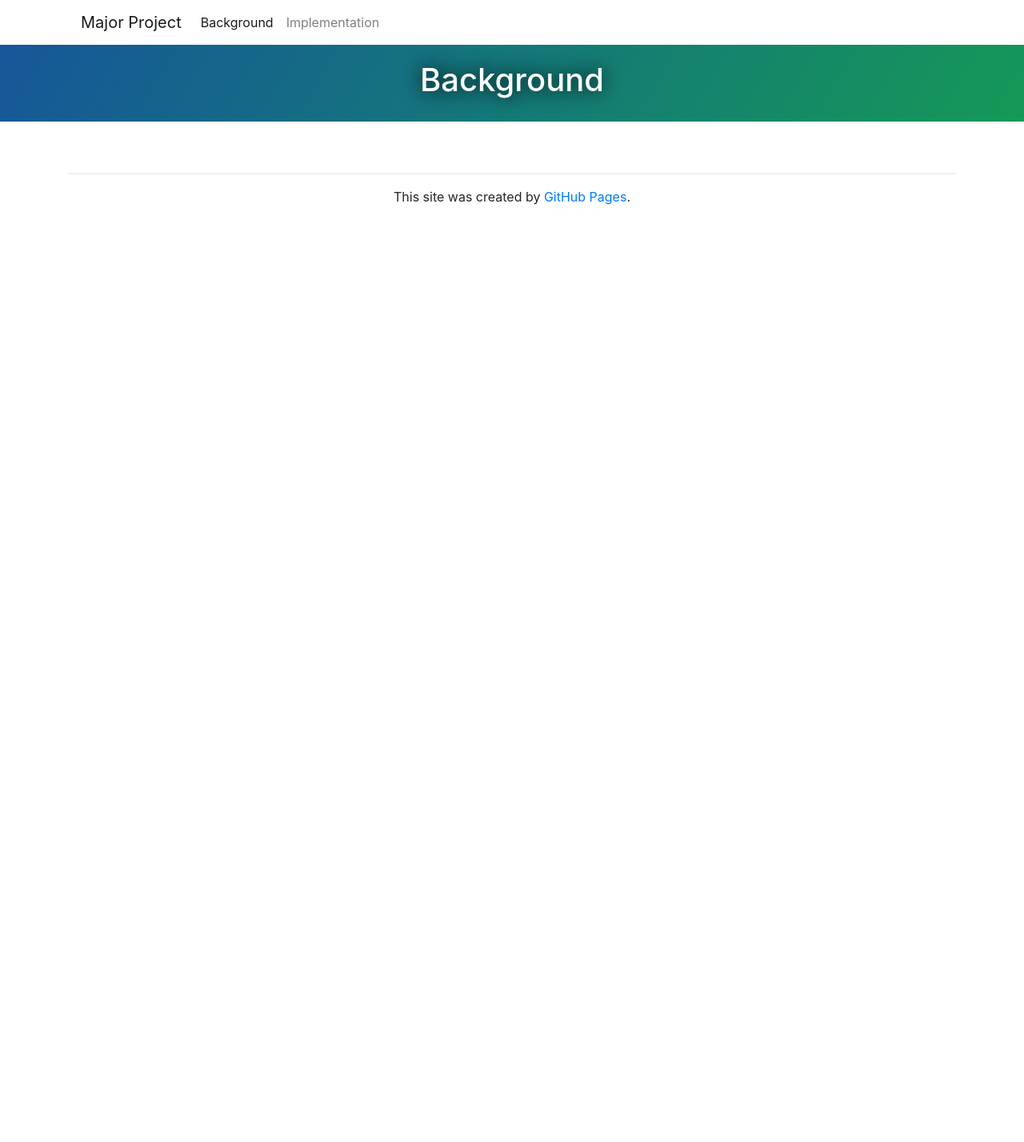
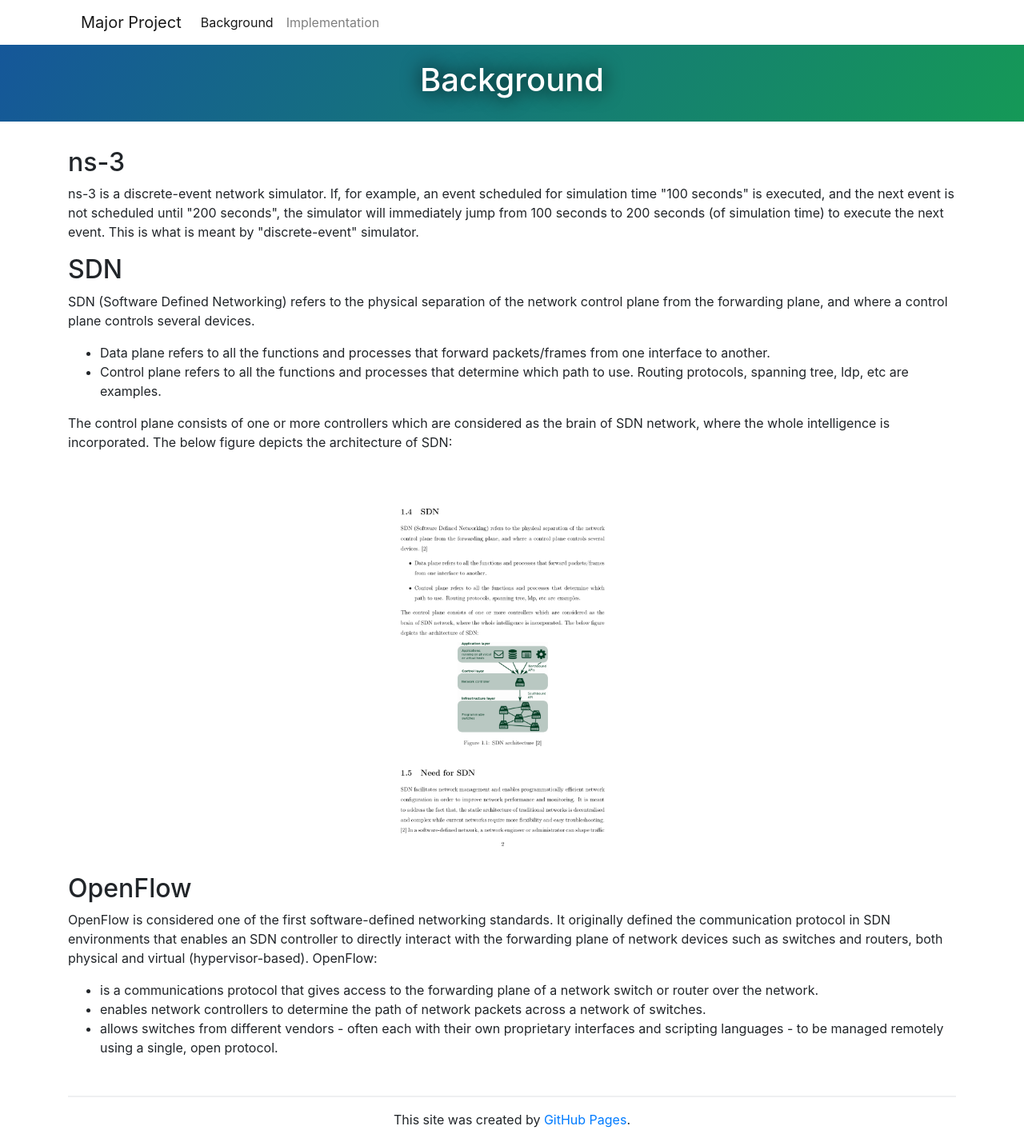
Before and after one commit to joe019/Extending-SDN-functionalities-of-ns-3, a Jekyll site: the page built from docs/background.md, in a window 1280 px wide. Shown: the whole page at 80% size. Built offline with Jekyll 4.4.1, drawn with Linux system fonts in a browser that asks for light colours; nearby versions of some CDN libraries; before the commit the page ends 900 px from its top, so only the background shows below that.

Commit message:
added background

```diff
--- a/docs/background.md
+++ b/docs/background.md
@@ -3,20 +3,29 @@ title: Background
 layout: default
 ---
 
-<!-- <div class="row content-row">
-<div class="col-12 col-sm-4">
-    <img src="{{ site.baseurl }}/images/bio.jpg">
+<h2>ns-3</h2>
+<p> ns-3 is a discrete-event network simulator. If, for example, an event scheduled for simulation time "100 seconds" is executed, and the next event is not scheduled until "200 seconds", the simulator will immediately jump from 100 seconds to 200 seconds (of simulation time) to execute the next event. This is what is meant by "discrete-event" simulator. </p>
+
+<h2>SDN</h2>
+<p>SDN (Software Defined Networking) refers to the physical separation of the network control plane from the forwarding plane, and where a control plane controls several devices.
+<ul>
+	<li>Data plane refers to all the functions and processes that forward packets/frames from one interface to another.</li>
+	<li>Control plane refers to all the functions and processes that determine which path to use. Routing protocols, spanning tree, ldp, etc are examples.</li>
+</ul>
+The control plane consists of one or more controllers which are considered as the brain of SDN network, where the whole intelligence is incorporated. The below figure depicts the architecture of SDN:</p>
+<div class="row content-row">
+	<div class="col-12 col-sm-4"></div>
+	<div class="col-12 col-sm-4">
+	    <img src="{{ site.baseurl }}/images/sdnArch.png">
+	</div>
+	<div class="col-12 col-sm-4"></div>
 </div>
-<div class="col-12 col-sm-8">
-    <p>I am a senior at Stanford University pursuing a computer science degree with a focus on artificial intelligence and machine learning. Currently, I am working with <a href="http://cs.stanford.edu/~ermon/">Professor Stefano Ermon</a> to research how satellite imagery can be used to predict economic and environmental conditions in regions of the world where such data is sparse. In my free time, I am always looking for opportunities to use my computer science skills for social good, through organizations such as <a href="https://codethechange.org/">Code the Change</a>.</p>
 
-    <p>Outside of academia, I enjoy playing piano and cello, and I am a member of the Stanford Symphony Orchestra. Originally from Southern California, I also love the outdoors, from camping in the Sierra Nevadas to playing sand volleyball at the beach.</p>
-
-    <h2>Inspiration</h2>
-    <p>Coding is weird but fun. That was my reaction when I wrote my first piece of code in fourth grade, a simple HTML webpage that read, “This is Christopher Yeh’s website!” Looking back, what attracted me to computer science was the adrenaline rush of developing programs. I was no longer just a consumer, but also a creator. I could build a website and introduce myself to the rest of the world. I could write a calculator program to play Pacman during math class. At that time, my dreams were huge, and the first steps seemed so simple.</p>
-
-    <p>Today, my affinity for coding still exists, but my experiences at Stanford have instilled in me an even stronger source of motivation: to use my computer science skills to help the world in a meaningful way. This year, I am leading Code the Change, a student organization that that partners with non-profits and government agencies to work on programming projects with real-world social impact. As a freshman, I helped build an online visualization tool to help doctors in Bangladesh track the spread of cholera. Last year, I led a team to work with the U.S. Copyright Office to build an online platform that reduces photo copyright infringement by significantly simplifying the process of purchasing legal photo licenses.</p>
-
-    <p>Despite my efforts thus far, every day at Stanford I am reminded of just how little knowledge I really know and how many global problems there are waiting to be solved. Yet, my thirst for problem solving is exactly what drives me day in and day out to excel in my classes. Someday, what I learn about data mining will help me fight human trafficking, what I learn about optimization will create energy-efficient energy grids, and what I learn about computer vision will help self-driving cars prevent fatal car accidents. My dreams remain huge, and even though the steps now are no longer so easy, I am rising to this challenge.</p>
-</div>
-</div> -->
+<h2>OpenFlow</h2>
+<p>OpenFlow is considered one of the first software-defined networking standards. It originally defined the communication protocol in SDN environments that enables an SDN controller to directly interact with the forwarding plane of network devices such as switches and routers, both physical and virtual (hypervisor-based).
+OpenFlow:
+<ul>
+	<li>is a communications protocol that gives access to the forwarding plane of a network switch or router over the network.</li>
+	<li>enables network controllers to determine the path of network packets across a network of switches.</li>
+	<li>allows switches from different vendors - often each with their own proprietary interfaces and scripting languages - to be managed remotely using a single, open protocol.</li>
+</ul>
```
Also changed, not shown: docs/images/sdnArch.png (added).
